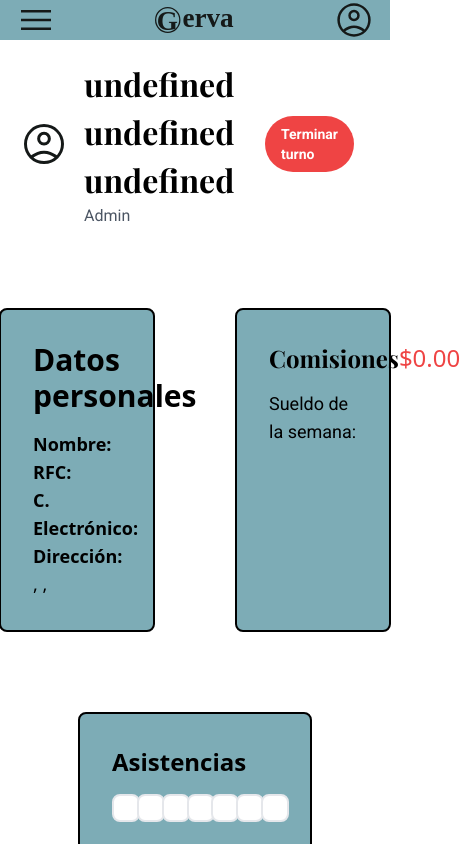
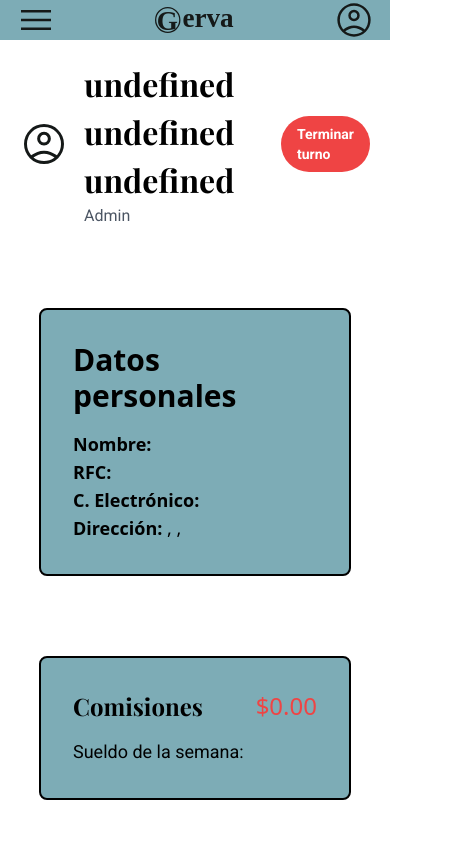
Before and after one commit to RictalLime/MetodologiaDeDesarrollo, a Next.js app in the folder gervacomercial/: page /PerfilAdmin in a window 390 px wide. Shown: the top 844 px of the page, 460 px wide, since content can reach past the window. Built offline with nearby package versions, Linux system fonts and the light colour scheme.

Commit message:
Responsivo perfiles y fixed navbar

```diff
--- a/gervacomercial/src/componentes/layout/Navbar.jsx
+++ b/gervacomercial/src/componentes/layout/Navbar.jsx
@@ -24,8 +24,8 @@ function Navbar() {
   };
 
   return (
-    <div>
-      <div className="w-screen h-20 bg-azul flex justify-between items-center px-4">
+    <div className="mb-10">
+      <div className="w-screen h-20 bg-azul flex justify-between items-center px-4 fixed">
         <div className="flex items-center">
           <img
             src="/menu.svg"
--- a/gervacomercial/src/pages/PerfilAdmin.jsx
+++ b/gervacomercial/src/pages/PerfilAdmin.jsx
@@ -67,7 +67,10 @@ export default function PerfilAdmin() {
     });
 
     return days.map((day, index) => (
-      <div key={index} className="p-3 border-2 rounded-lg bg-blanco text-black">
+      <div
+        key={index}
+        className="p-3 m-1 md:m-0 border-2 rounded-lg bg-blanco text-black"
+      >
         {asistenciaMap[day] || " "}
       </div>
     ));
@@ -119,8 +122,7 @@ export default function PerfilAdmin() {
             <label className={`${roboto.className} text-gray-600`}>Admin</label>
           </div>
         </div>
-
-        <div className="flex items-center gap-4">
+        <div className="flex items-center">
           <Link
             href={"/"}
             className={`${roboto.className} bg-red-500 text-white px-4 py-2 rounded-full font-semibold text-sm`}
@@ -137,8 +139,8 @@ export default function PerfilAdmin() {
         </div>
       </div>
 
-      <div className="flex">
-        <div className="m-10 p-8 rounded-lg bg-azul text-black w-[40vw] border-2 border-negro">
+      <div className="flex flex-col md:flex-row">
+        <div className="m-10 p-8 rounded-lg bg-azul text-black w-[80vw] md:w-[40vw] border-2 border-negro">
           <h2 className="text-3xl font-bold mb-4">Datos personales</h2>
           <p className="text-lg">
             <span className="font-semibold">Nombre:</span> {adminData.nombre}
@@ -155,7 +157,7 @@ export default function PerfilAdmin() {
             {adminData.numero}, {adminData.cp}, {adminData.ciudad}
           </p>
         </div>
-        <div className="p-8 rounded-lg bg-azul text-black w-[40vw] border-2 border-negro m-10">
+        <div className="p-8 rounded-lg bg-azul text-black w-[80vw] md:w-[40vw] border-2 border-negro m-10">
           <div className="flex justify-between items-center mb-4">
             <h2 className={`${playfair_Display.className} text-2xl font-bold`}>
               Comisiones
@@ -172,10 +174,10 @@ export default function PerfilAdmin() {
           </div>
         </div>
       </div>
-      <div className="flex m-10 gap-12 w-[60vw]">
+      <div className="flex m-10 gap-12 w-[80vw] md:w-[70vw]">
         <div className="p-8 rounded-lg bg-azul text-black w-full border-2 border-negro">
           <h2 className="text-2xl font-bold mb-4">Asistencias</h2>
-          <div className="grid grid-cols-7 gap-2 text-base">
+          <div className="flex flex-wrap justify-between text-base">
             {renderAsistencias()}
           </div>
         </div>
--- a/gervacomercial/src/pages/PerfilVendedor.jsx
+++ b/gervacomercial/src/pages/PerfilVendedor.jsx
@@ -68,7 +68,10 @@ export default function PerfilVendedor() {
     });
 
     return days.map((day, index) => (
-      <div key={index} className="p-3 border-2 rounded-lg bg-blanco text-black">
+      <div
+        key={index}
+        className="p-3 m-1 md:m-0 border-2 rounded-lg bg-blanco text-black"
+      >
         {asistenciaMap[day] || " "}
       </div>
     ));
@@ -120,7 +123,7 @@ export default function PerfilVendedor() {
             <label>Empleado</label>
           </div>
         </div>
-        <div className="flex items-center gap-4">
+        <div className="flex items-center">
           <Link
             href={"/"}
             className="bg-red-500 text-white px-4 py-2 rounded-full font-semibold text-sm"
@@ -136,8 +139,8 @@ export default function PerfilVendedor() {
           </Link>
         </div>
       </div>
-      <div className="flex">
-        <div className="m-10 p-8 rounded-lg bg-azul text-black w-[40vw] border-2 border-negro">
+      <div className="flex flex-col md:flex-row">
+        <div className="m-10 p-8 rounded-lg bg-azul text-black w-[80vw] md:w-[40vw] border-2 border-negro">
           <h2 className="text-3xl font-bold mb-4">Datos personales</h2>
           <p className="text-lg">
             <span className="font-semibold">Nombre:</span> {vendedorData.nombre}
@@ -155,7 +158,7 @@ export default function PerfilVendedor() {
             {vendedorData.ciudad}
           </p>
         </div>
-        <div className="p-8 rounded-lg bg-azul text-black w-[40vw] border-2 border-negro m-10">
+        <div className="p-8 rounded-lg bg-azul text-black w-[80vw] md:w-[40vw] border-2 border-negro m-10">
           <div className="flex justify-between items-center mb-4">
             <h2 className="text-2xl font-bold">Comisiones</h2>
             <span className="text-red-500 text-2xl">{comision}</span>
@@ -166,10 +169,10 @@ export default function PerfilVendedor() {
           </div>
         </div>
       </div>
-      <div className="flex m-10 gap-12 w-[60vw]">
+      <div className="flex m-10 w-[80vw] md:w-[70vw]">
         <div className="p-8 rounded-lg bg-azul text-black w-full border-2 border-negro">
           <h2 className="text-2xl font-bold mb-4">Asistencias</h2>
-          <div className="grid grid-cols-7 gap-2 text-base">
+          <div className="flex flex-wrap justify-between text-base">
             {renderAsistencias()}
           </div>
         </div>
```
